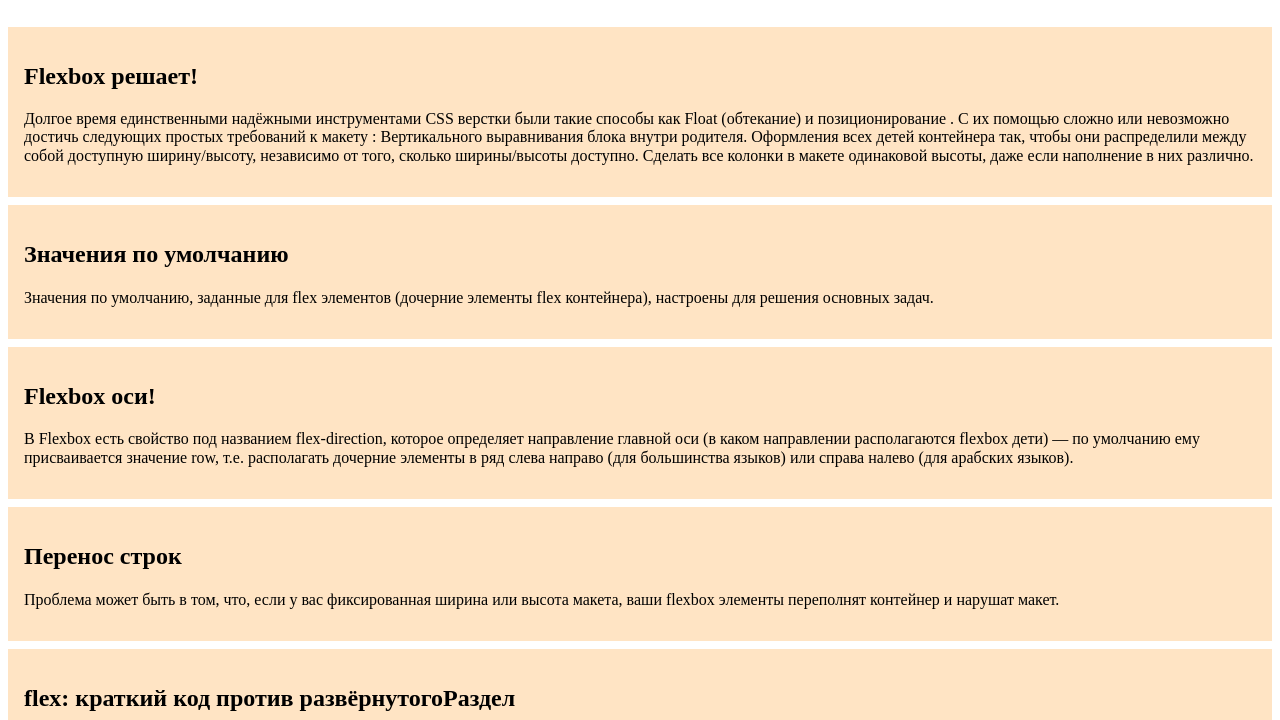
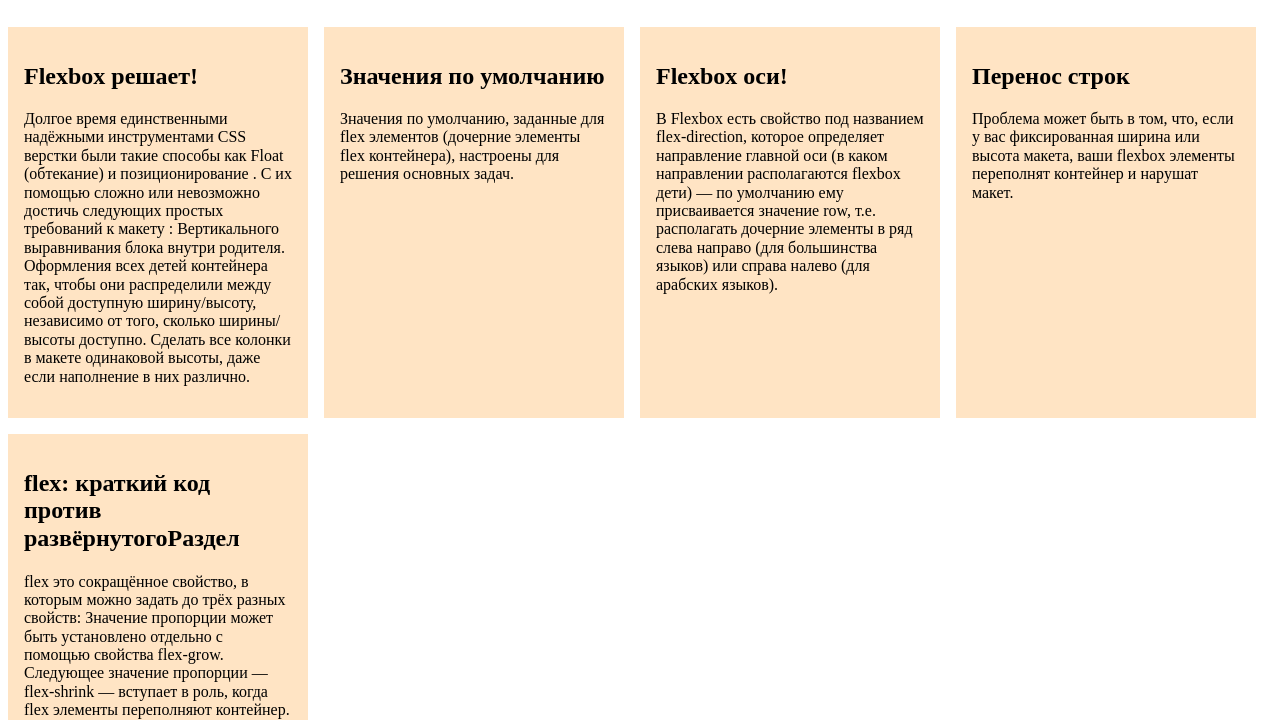
Before and after one commit to AlekseyRD88/Lesson10Task5, a plain HTML site: page index.html in a window 1280 px wide. Shown: the part 61-781 px from the top of the page. Drawn offline with nearby package versions, Linux system fonts and the light colour scheme.

Commit message:
here we go

```diff
--- a/styles.css
+++ b/styles.css
@@ -5,9 +5,8 @@ header {
    display: flex;
    justify-content: center;
 }
-body {
+.articles-list {
    display: flex;
-   flex-direction: column;
    flex-wrap: wrap;
    flex-shrink: 1;
    flex-grow: 1;
@@ -16,5 +15,5 @@ body {
    margin: 8px;
    padding: 16px;
    background-color: bisque;
-   flex-basis: 30px;
+   flex-basis: 300px;
 }
```
